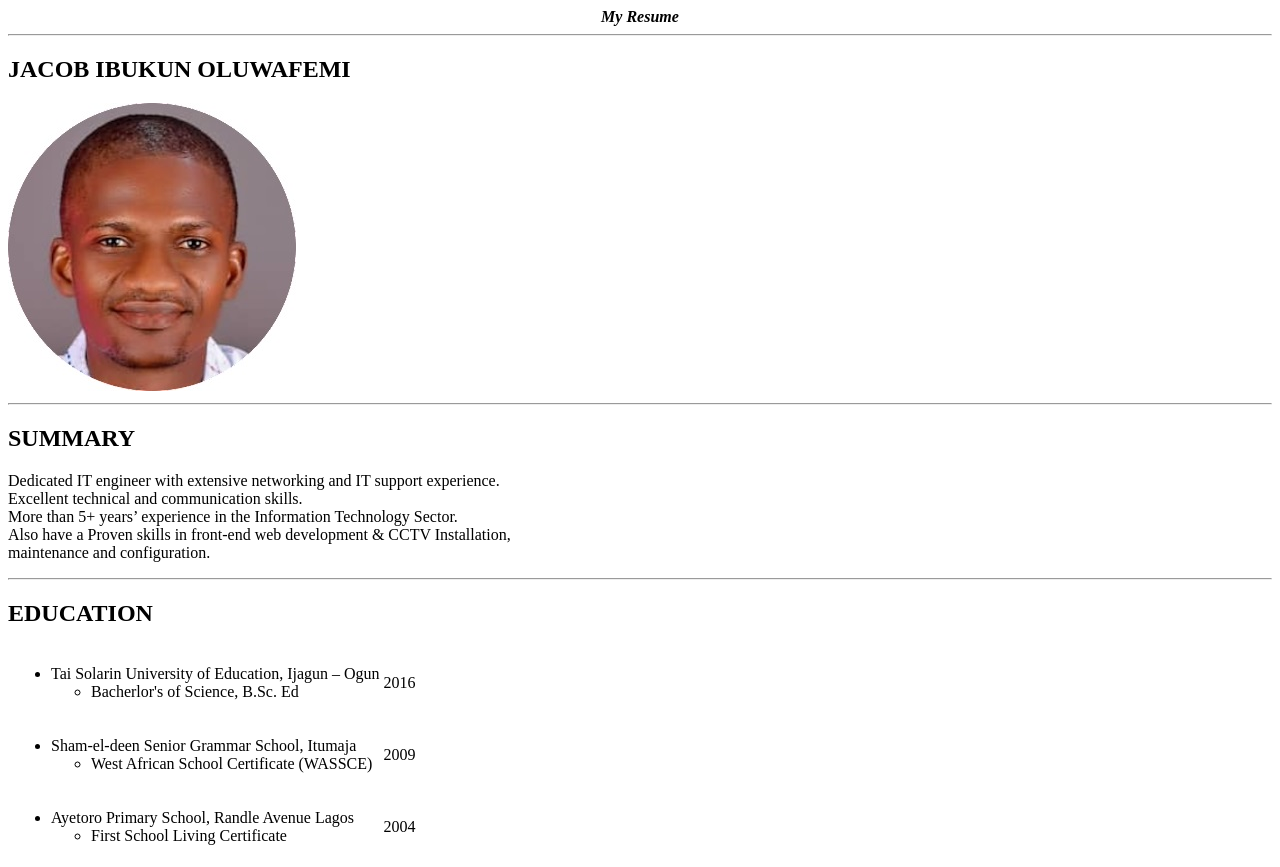
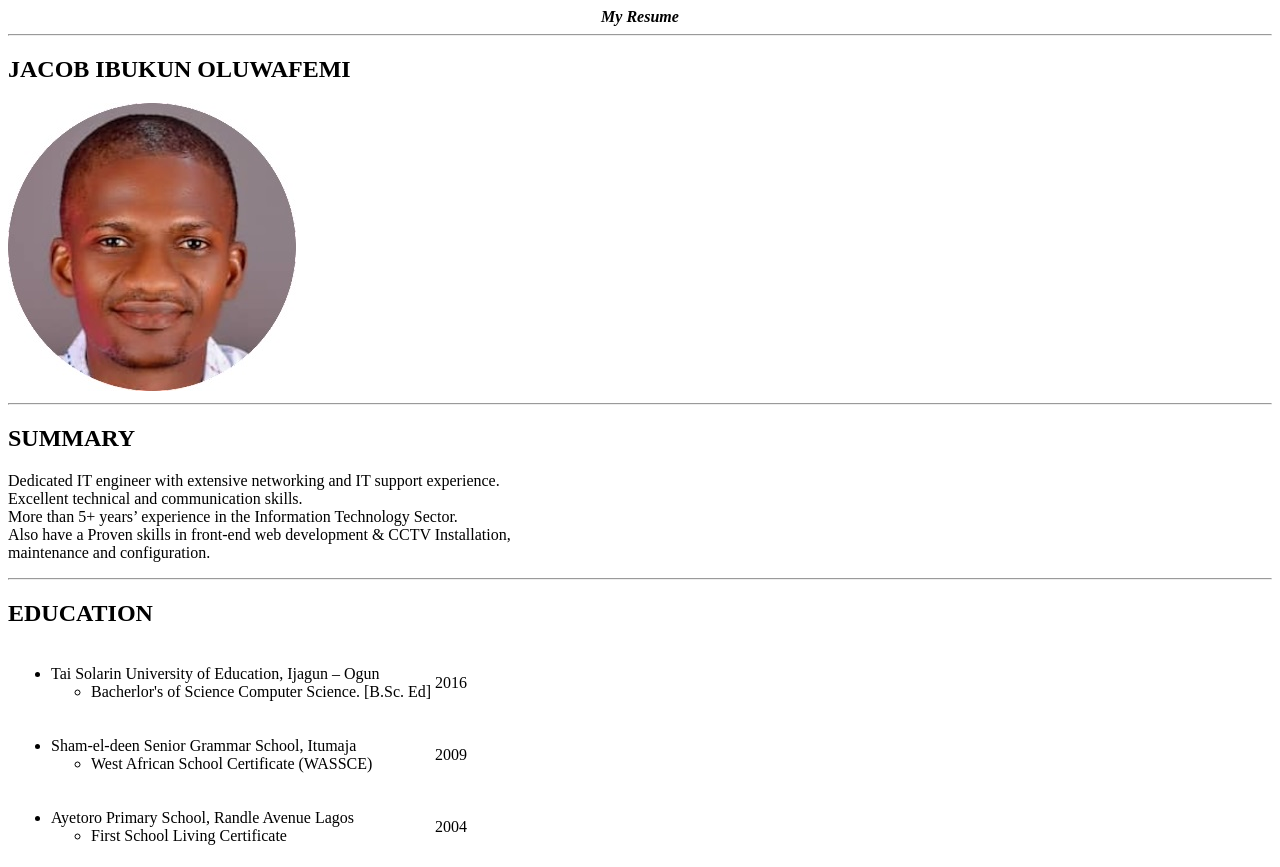
Before and after one commit to ibjacob/resume, a plain HTML site: page index.html in a window 1280 px wide. Shown: the top 867 px of the page. Drawn offline with Linux system fonts and the light colour scheme.

Commit message:
index.html

```diff
--- a/index.html
+++ b/index.html
@@ -28,7 +28,7 @@
         <td>
             <ul>
                 <li>Tai Solarin University of Education, Ijagun – Ogun
-                     <ul> <li>Bacherlor's of Science, B.Sc. Ed</li></ul>
+                     <ul> <li>Bacherlor's of Science Computer Science. [B.Sc. Ed]</li></ul>
                 </li>
             </ul>
         </td>
```
